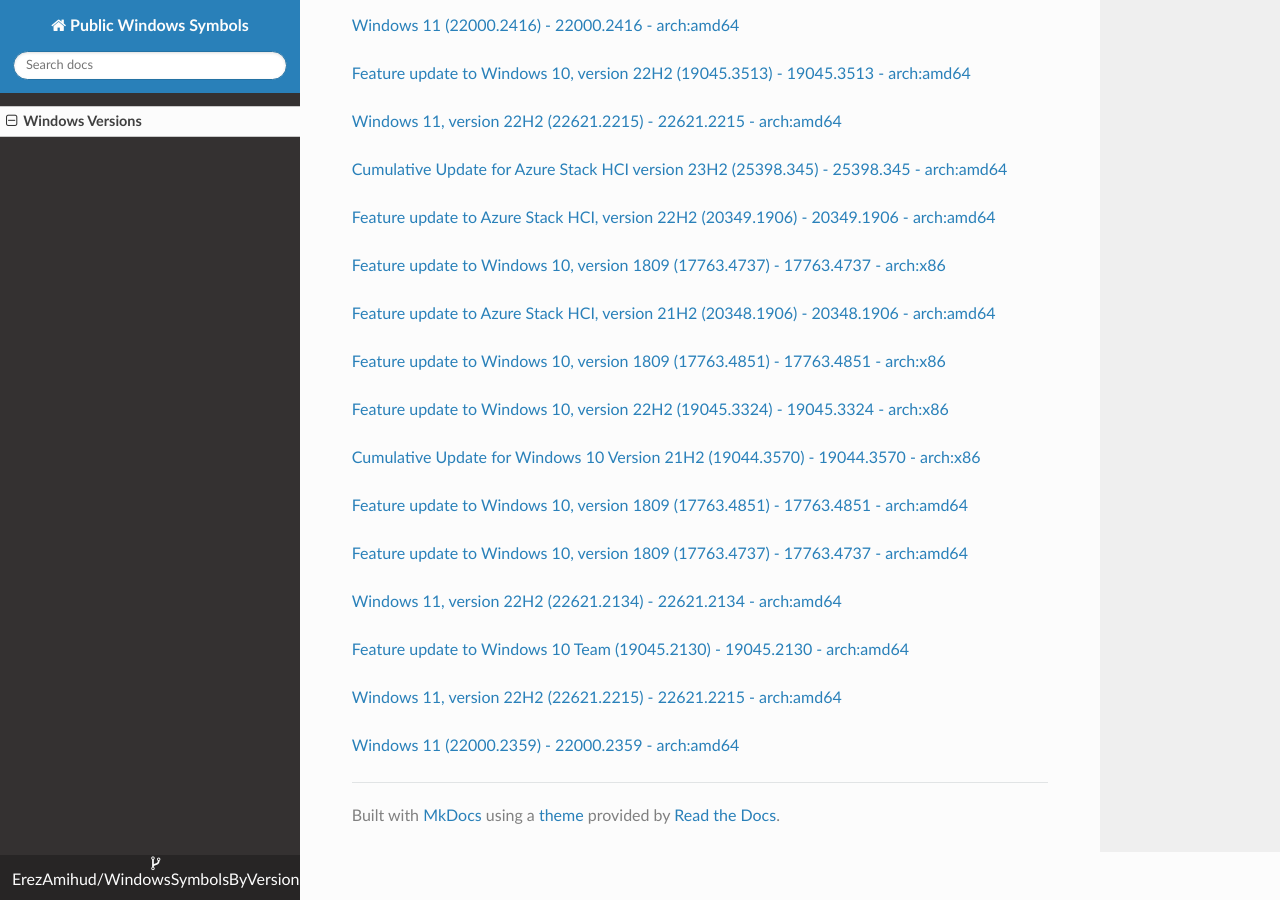
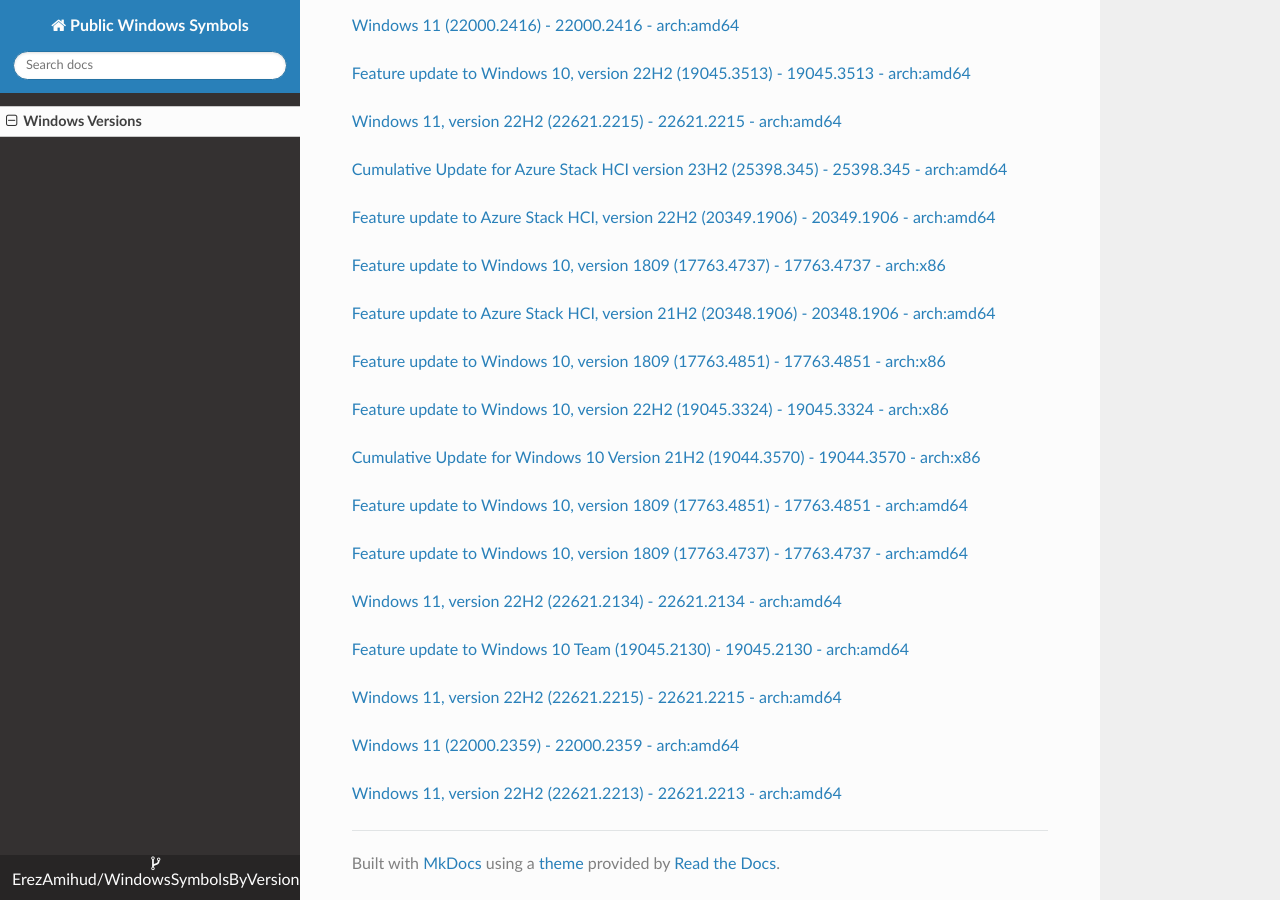
Before and after one commit to ErezAmihud/WindowsSymbolsByVersion, an MkDocs documentation site: the page built from docs/index.md, in a window 1280 px wide and 900 px high, scrolled down 26141 px. Built offline with MkDocs 1.6.1, drawn with Linux system fonts in a browser that asks for light colours; nearby versions of some CDN libraries.

Commit message:
Automated commit, add manifest for ae2c8b47-ecf4-4b2a-9c49-8ded51ca45e9

```diff
--- a/docs/index.md
+++ b/docs/index.md
@@ -1486,3 +1486,6 @@
 
 
 [Windows 11 (22000.2359) - 22000.2359 - arch:amd64](https://github.com/ErezAmihud/WindowsSymbolsByVersion/blob/main/manifests/ab25f495-c632-4a8a-b2b9-7f986a2822a3.manifest)
+
+
+[Windows 11, version 22H2 (22621.2213) - 22621.2213 - arch:amd64](https://github.com/ErezAmihud/WindowsSymbolsByVersion/blob/main/manifests/ae2c8b47-ecf4-4b2a-9c49-8ded51ca45e9.manifest)
```
Also changed, not shown: process_builds.json (+1 -1 lines), 1 other file.
